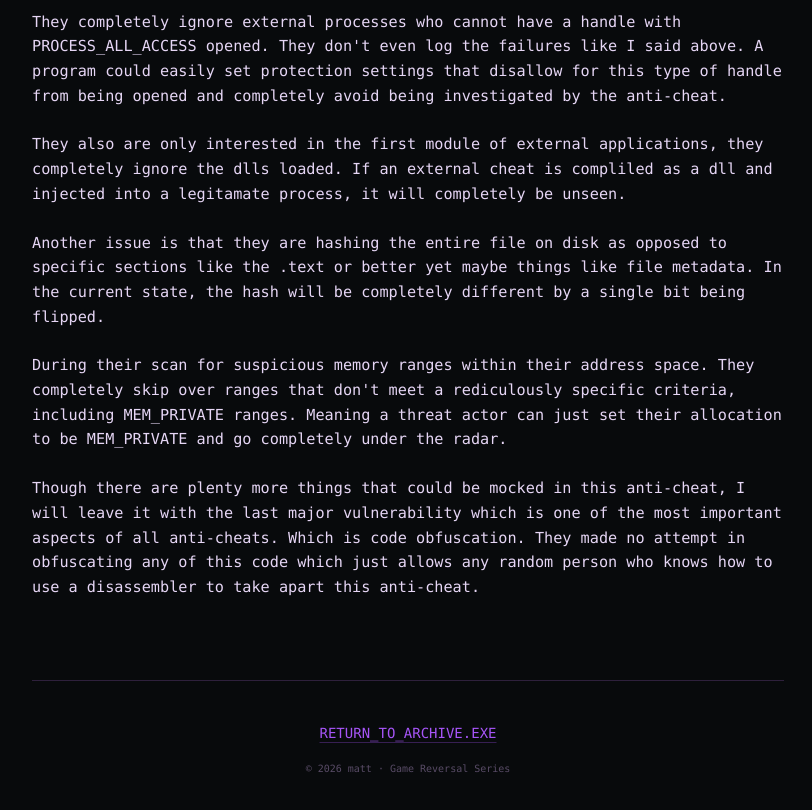
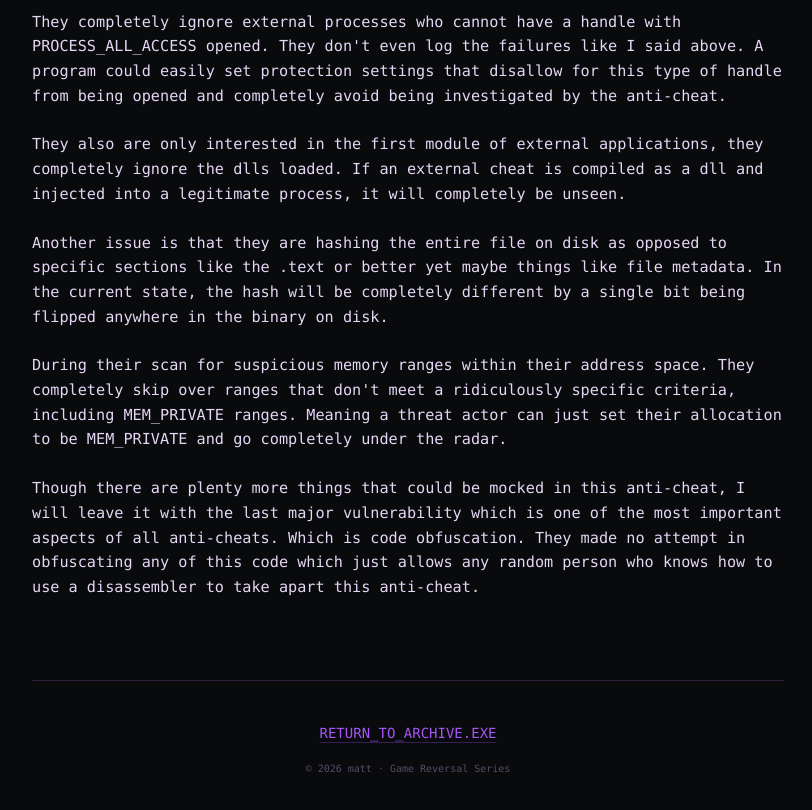
Before and after one commit to mattrwx/mattrwx.github.io, a plain HTML site: page blogs/bloodstrike-anticheat-reversal.html in a window 1280 px wide. Shown: the part 1880-2690 px from the top of the page, without its empty margins (232-1044 px from the left). Drawn offline with nearby package versions, Linux system fonts and the light colour scheme.

Commit message:
Fix typos and improve clarity in anti-cheat article

```diff
--- a/blogs/bloodstrike-anticheat-reversal.html
+++ b/blogs/bloodstrike-anticheat-reversal.html
@@ -120,15 +120,15 @@ Internal Cheat Detection Related Observations:</p>
                 disallow for this type of handle from being opened and completely avoid being investigated by the anti-cheat.
             </p>
             <p>
-                They also are only interested in the first module of external applications, they completely ignore the dlls loaded. If an external cheat is compliled as a dll and injected into a legitamate process, it will
+                They also are only interested in the first module of external applications, they completely ignore the dlls loaded. If an external cheat is compiled as a dll and injected into a legitimate process, it will
                 completely be unseen.
             </p>
             <p>
                 Another issue is that they are hashing the entire file on disk as opposed to specific sections like the .text or better yet maybe things like file metadata. In the current state, the hash will be completely
-                different by a single bit being flipped.
+                different by a single bit being flipped anywhere in the binary on disk.
             </p>
             <p>
-                During their scan for suspicious memory ranges within their address space. They completely skip over ranges that don't meet a rediculously specific criteria, including MEM_PRIVATE ranges. Meaning a
+                During their scan for suspicious memory ranges within their address space. They completely skip over ranges that don't meet a ridiculously specific criteria, including MEM_PRIVATE ranges. Meaning a
                 threat actor can just set their allocation to be MEM_PRIVATE and go completely under the radar.
             </p>
             <p>
```
